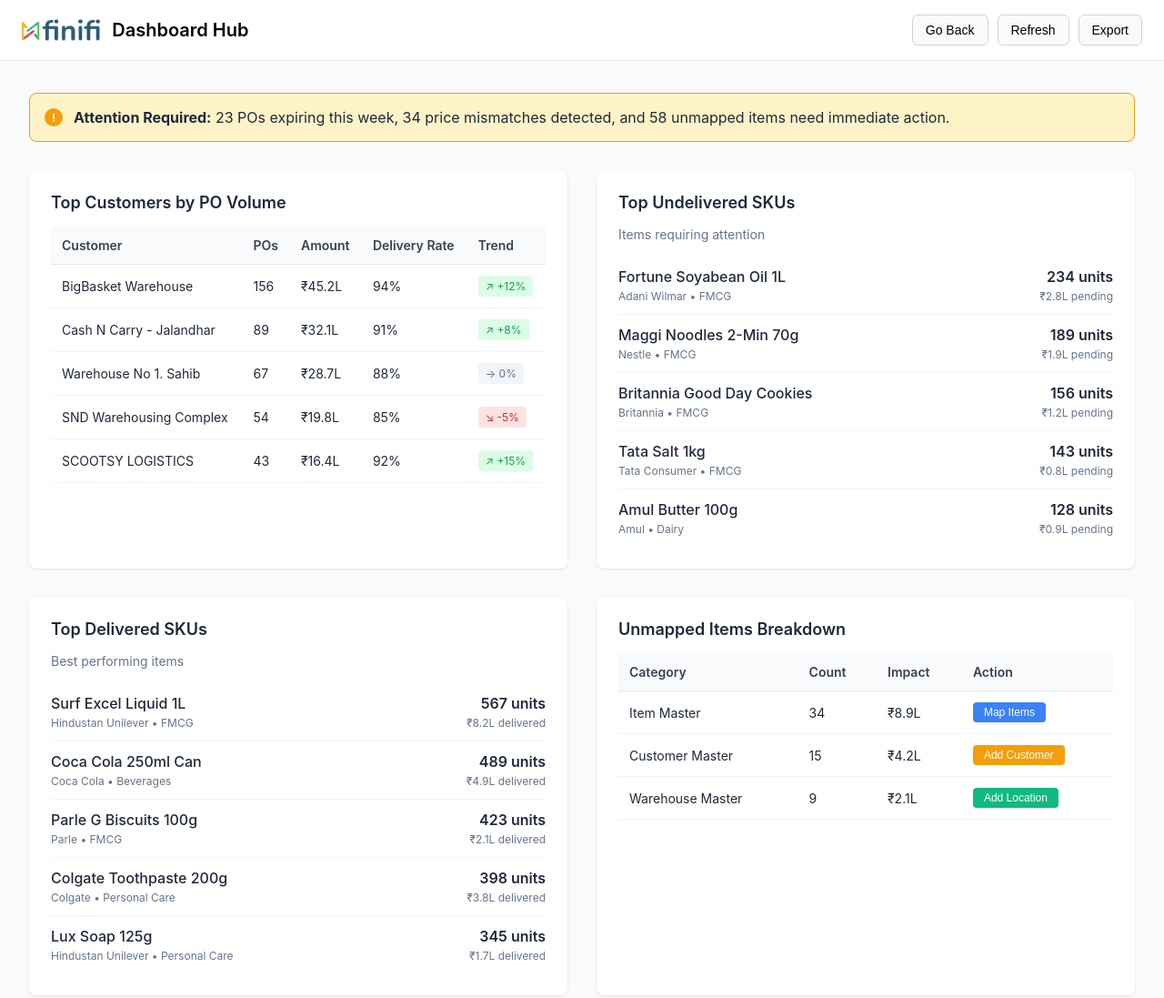
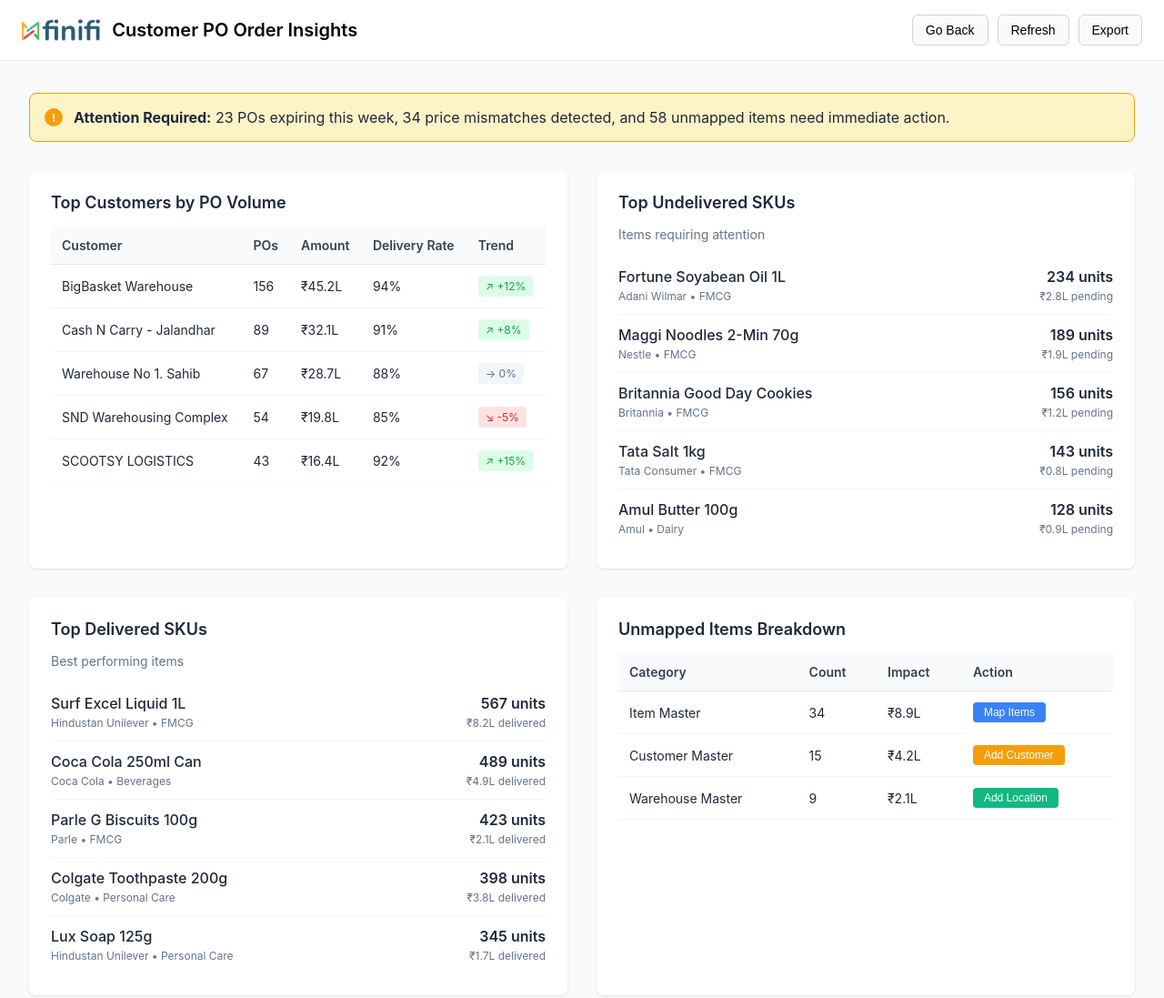
Before and after one commit to infiniteplay/hub, a plain HTML site: page po-insights.html in a window 1280 px wide. Shown: the whole page at 91% size. Drawn offline with nearby package versions, Linux system fonts and the light colour scheme.

Commit message:
Update po-insights.html

```diff
--- a/po-insights.html
+++ b/po-insights.html
@@ -3,7 +3,7 @@
 <head>
     <meta charset="UTF-8">
     <meta name="viewport" content="width=device-width, initial-scale=1.0">
-    <title>FiniFi - Customer PO Insights</title>
+    <title>Customer PO Order Insights</title>
     <script src="https://cdnjs.cloudflare.com/ajax/libs/Chart.js/4.4.0/chart.min.js"></script>
     <style>
         * {
@@ -307,7 +307,7 @@ body {
     <header>
   <div class="logo">
     <img src="finifi-logo.png" alt="Finifi Logo" style="height: 24px;">
-    <span class="hub-title">Dashboard Hub</span>
+    <span class="hub-title">Customer PO Order Insights</span>
   </div>
   <div class="header-buttons">
     <button onclick="window.location.href='index.html'">Go Back</button>
```
